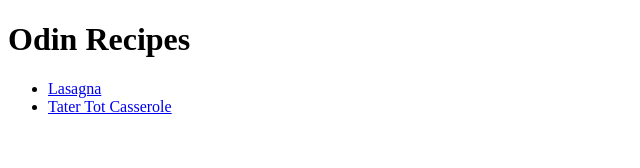
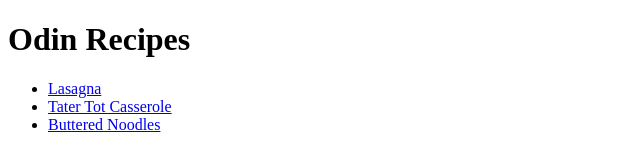
Before and after one commit to mwPL/odin-recipes2, a plain HTML site: page index.html in a window 1280 px wide. Shown: the whole page, without its empty margins (0-640 px from the left). Drawn offline with Linux system fonts and the light colour scheme.

Commit message:
add final link to index

```diff
--- a/index.html
+++ b/index.html
@@ -9,6 +9,7 @@
     <ul>
         <li><a href="./recipes/lasagna.html">Lasagna</a></li>
         <li><a href="./recipes/casserole.html">Tater Tot Casserole</a></li>
+        <li><a href="./recipes/noodles.html">Buttered Noodles</a></li>
     </ul>
 </body>
 </html>
```
